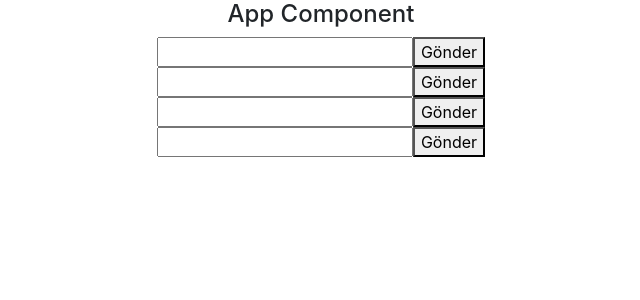
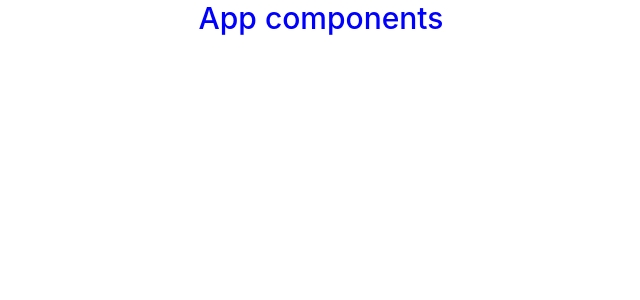
Before and after one commit to yavuzyarkinokular/react-tutorial, a React (Create React App) app in the folder reactapp/: page / in a window 1280 px wide. Shown: the top 300 px of the page, without its empty margins (319-959 px from the left). Built offline with nearby package versions, Linux system fonts and the light colour scheme.

Commit message:
header class ile dahil edildi

```diff
--- a/reactapp/src/App.js
+++ b/reactapp/src/App.js
@@ -5,11 +5,7 @@ import User from "./components/user";
 function App() {
   return (
     <div className="App">
-      <h4>App Component</h4>
-      <User></User>
-      <User></User>
-      <User></User>
-      <User></User>
+      <h4 className="header"> App components</h4>
     </div>
   );
 }
```
